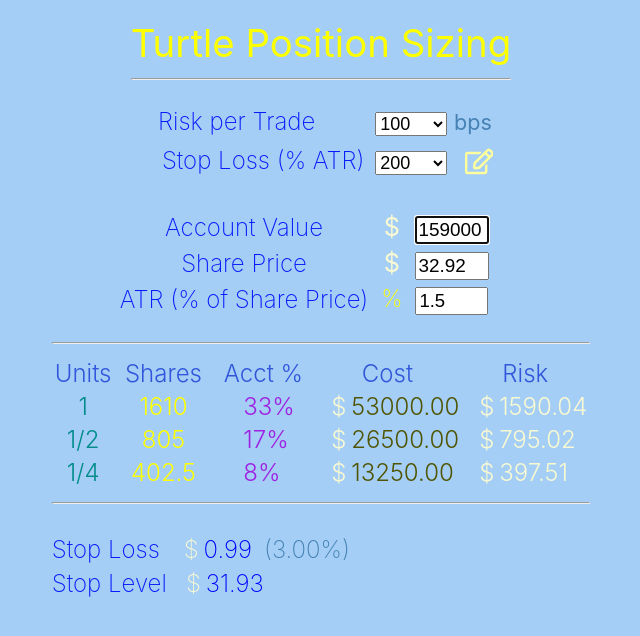
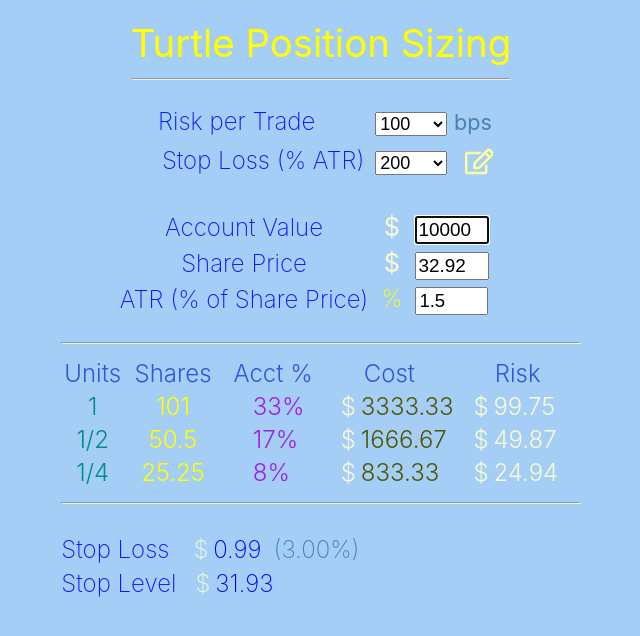
Before and after one commit to corehtml5canvas/turtle-position-sizer, a React (Create React App) app: page / in a window 1280 px wide. Shown: the top 636 px of the page, without its empty margins (319-959 px from the left). Built offline with nearby package versions, Linux system fonts and the light colour scheme.

Commit message:
Set account value

```diff
--- a/src/App.js
+++ b/src/App.js
@@ -21,7 +21,7 @@ const money = n => parseFloat(n).toFixed(2)
 function App() {
   // STATE......................................................................
 
-  const [accountValue, setAccountValue] = useState(159000.00)
+  const [accountValue, setAccountValue] = useState(10000.00)
   const [sharePrice, setSharePrice] = useState(32.92)
   const [atr, setAtr] = useState(1.50)
 
```
